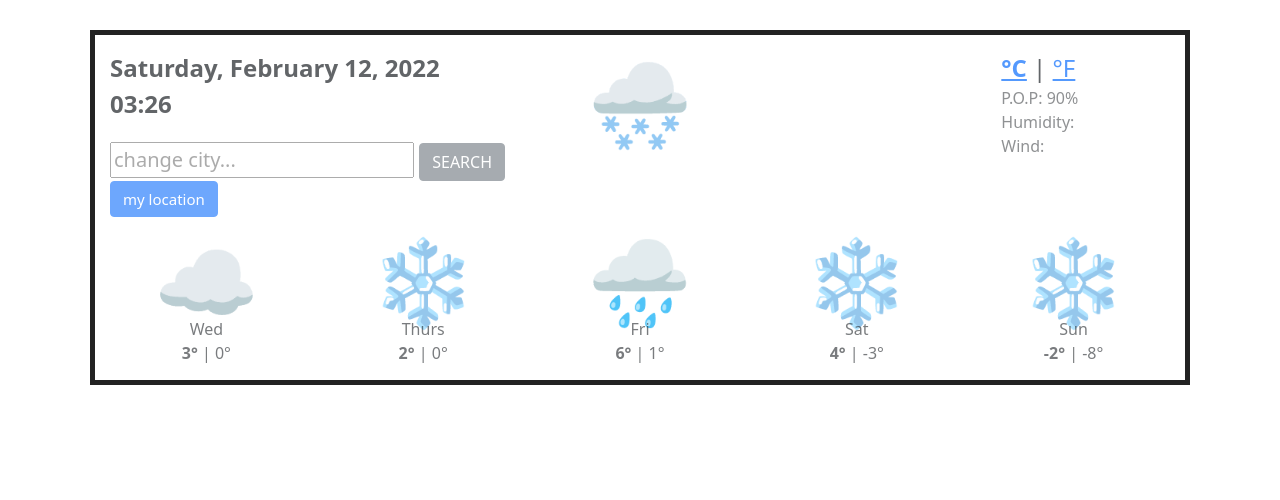
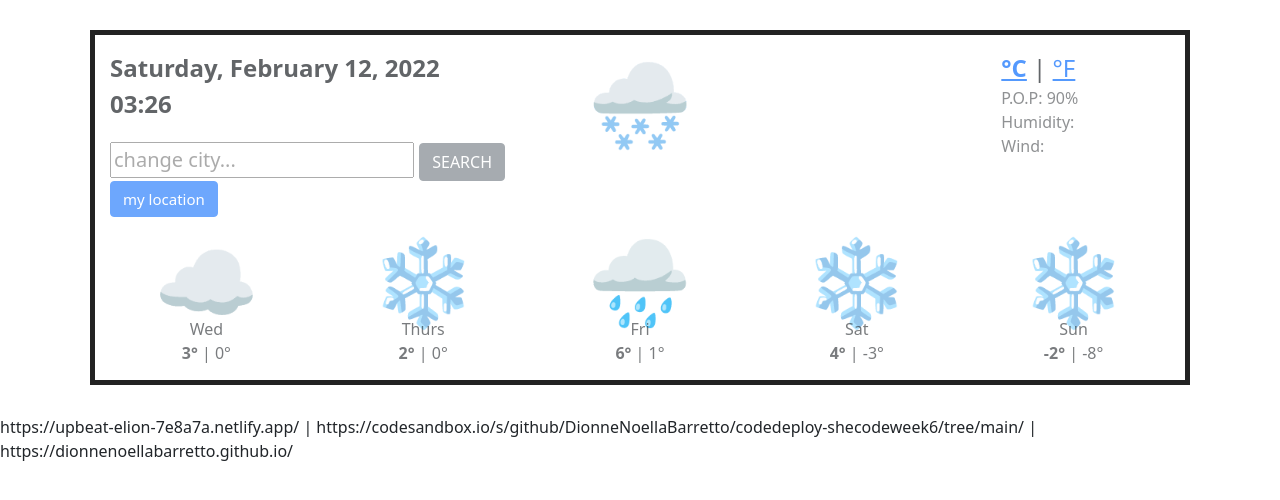
Before and after one commit to DionneNoellaBarretto/codedeploy-shecodeweek6, a website built with Parcel: page index.html in a window 1280 px wide. Built offline with nearby package versions, Linux system fonts and the light colour scheme; no server answers.

Commit message:
Update index.html

```diff
--- a/index.html
+++ b/index.html
@@ -117,5 +117,8 @@
       </div>
     </div>
     <script src="src/index.js"></script>
+
+    <footer> https://upbeat-elion-7e8a7a.netlify.app/ | https://codesandbox.io/s/github/DionneNoellaBarretto/codedeploy-shecodeweek6/tree/main/ | https://dionnenoellabarretto.github.io/
+    </footer>
   </body>
 </html>
```
